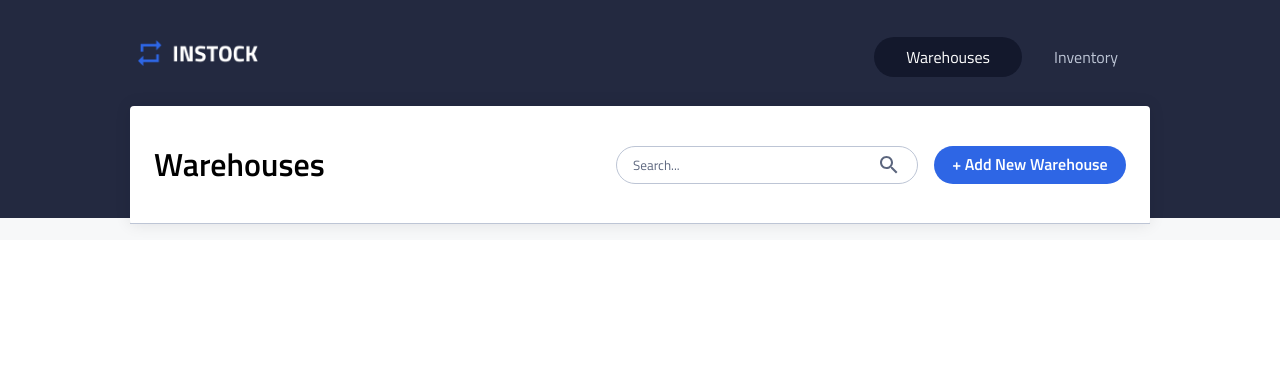
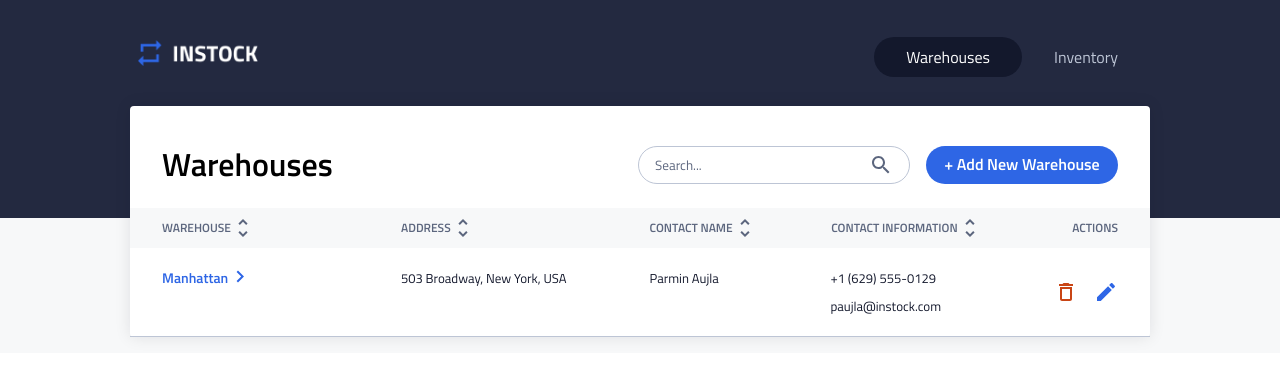
Before and after one commit to akashchauhan96/elaine-instock, a React (Create React App) app: page / in a window 1280 px wide. Shown: the top 382 px of the page. Built offline with nearby package versions, Linux system fonts and the light colour scheme.

Commit message:
add responsive table components

```diff
--- a/src/Components/WarehouseListHeader/WarehouseListHeader.scss
+++ b/src/Components/WarehouseListHeader/WarehouseListHeader.scss
@@ -3,18 +3,22 @@
 @use '../../assets/styles/partials/mixins' as *;
 
 .warehouseListHeader {
-    padding: 0 1.5rem 1rem;
-    border-bottom: 1px $accent-colour solid;
+    padding: 0 1.5rem 1rem 1.5rem;
     display: flex;
     flex-direction: column;
 
     @include tablet {
         flex-direction: row;
         justify-content: space-between;
+        padding: 0 2rem 1.5rem 2rem;
     }
 
     &__title {
         margin: 0 0 1.5rem 0;
+
+        @include tablet {
+            margin: 0;
+        }
     }
 
     &__container {
@@ -23,7 +27,7 @@
             display: flex;
             justify-content: flex-end;
             width: 65%;
-            max-width: 31.875rem;
+            max-width: 30rem;
         }
     }
 
@@ -49,6 +53,7 @@
 
         @include tablet {
             height: 2.375rem;
+            margin-bottom: 0;
         }
     }
 
--- a/src/Components/WarehouseListItem/WarehouseListItem.jsx
+++ b/src/Components/WarehouseListItem/WarehouseListItem.jsx
@@ -1,35 +1,40 @@
 import './WarehouseListItem.scss';
+import deleteIcon from '../../assets/icons/delete_outline-24px.svg';
+import editIcon from '../../assets/icons/edit-24px.svg';
 import rightChevron from '../../assets/icons/chevron_right-24px.svg';
 
 function WarehouseListItem() {
     return (
         <div className='warehouseListItem'>
-            <div className='warehouseListItem__container'>
-                <div className='warehouseListItem__info'>
-                    <h3 className='warehouseListItem__title'>Warehouse</h3>
-                    <div>
-                        <p className='warehouseListItem__detail'></p>
-                        <img src={rightChevron} alt="Right Chevron Icon"/>
+            <div className='warehouseListItem__container warehouseListItem__container--first'>
+                <div className='warehouseListItem__info warehouseListItem__info--first'>
+                    <h4 className='warehouseListItem__title'>Warehouse</h4>
+                    <div className='warehouseListItem__nameWrapper'>
+                        <h3 className='warehouseListItem__name'>Manhattan</h3>
+                        <img src={rightChevron} alt="Right Chevron Icon" />
                     </div>
                 </div>
-                <div className='warehouseListItem__info'>
-                    <h3 className='warehouseListItem__title'>Address</h3>
-                    <p className='warehouseListItem__detail'></p>
+                <div className='warehouseListItem__info warehouseListItem__info--second'>
+                    <h4 className='warehouseListItem__title'>Address</h4>
+                    <p className='warehouseListItem__detail'>503 Broadway, New York, USA</p>
                 </div>
             </div>
-            <div className='warehouseListItem__container'>
-                <div className='warehouseListItem__info'>
-                    <h3 className='warehouseListItem__title'>Contact Name</h3>
-                    <p className='warehouseListItem__detail'></p>
+            <div className='warehouseListItem__container warehouseListItem__container--second'>
+                <div className='warehouseListItem__info  warehouseListItem__info--third'>
+                    <h4 className='warehouseListItem__title'>Contact Name</h4>
+                    <p className='warehouseListItem__detail'>Parmin Aujla</p>
                 </div>
-                <div className='warehouseListItem__info'>
-                    <h3 className='warehouseListItem__title'>Contact Information</h3>
-                    <p className='warehouseListItem__detail'></p>
-                    <p className='warehouseListItem__detail'></p>
+                <div className='warehouseListItem__info warehouseListItem__info--fourth'>
+                    <h4 className='warehouseListItem__title'>Contact Information</h4>
+                    <p className='warehouseListItem__detail'>+1 (629) 555-0129</p>
+                    <p className='warehouseListItem__detail'>paujla@instock.com</p>
                 </div>
             </div>
-            <img />
-            <img />
+            <div className='warehouseListItem__icons'>
+                <img className='warehouseListItem__icon' src={deleteIcon} alt='Delete Icon' />
+                <img className='warehouseListItem__icon' src={editIcon} alt='Edit Icon' />
+            </div>
+
 
         </div>
     );
--- a/src/Components/WarehouseListItem/WarehouseListItem.scss
+++ b/src/Components/WarehouseListItem/WarehouseListItem.scss
@@ -0,0 +1,142 @@
+@use '../../assets/styles/partials/colours' as *;
+@use '../../assets/styles/partials/fonts' as *;
+@use '../../assets/styles/partials/mixins' as *;
+
+.warehouseListItem {
+    display: flex;
+    flex-wrap: wrap;
+    justify-content: space-between;
+    border-top: 1px $accent-colour solid;
+    padding: 1rem;
+
+    @include tablet {
+        padding: 1rem 2rem;
+        justify-content: flex-start;
+        border-top: none;
+        border-bottom: 1px $accent-colour solid;
+    }
+
+    &__container {
+        width: 50%;
+
+        @include tablet {
+            display: flex;
+        }
+
+        &--first {
+            @include tablet{
+                width: 41%;
+            }
+
+            @include desktop {
+                width: 51%;
+            }
+        }
+
+        &--second {
+            @include tablet {
+                width: 49%;
+            }
+
+            @include desktop {
+                width: 43%;
+            }
+        }
+    }
+
+    &__info {
+        margin-bottom: 1rem;
+
+        @include tablet {
+            margin: 0;
+        }
+
+        &--first {
+            @include tablet {
+                width: 58.5%;
+            }
+            @include desktop {
+                width: 49%;
+            }
+
+        }
+
+        &--second {
+            @include tablet {
+                width: 41.5%;
+            }
+            @include desktop {
+                width: 51%;
+            }
+        }
+
+        &--third {
+            @include tablet {
+                width: 39%;
+            }
+            @include desktop {
+                width: 44%;
+            }
+        }
+
+        &--fourth {
+            @include tablet {
+                width: 61%;
+            }
+            @include desktop {
+                width: 56%;
+            }
+        }
+    }
+
+    &__title {
+        color: $header-colour;
+        margin-bottom: .25rem;
+
+        @include tablet {
+            display: none;
+        }
+    }
+
+    &__nameWrapper {
+        display: flex;
+        justify-content: flex-start;
+    }
+
+    &__name {
+        color: $button-colour;
+        padding-top: 0.2rem;
+
+        @include tablet {}
+    }
+
+    &__detail {
+        font-size: .8125rem;
+        color: $global-text-colour;
+
+        @include tablet {}
+    }
+
+    &__icons {
+        display: flex;
+        justify-content: space-between;
+        width: 100%;
+
+        @include tablet {
+            width: 10%;
+            justify-content: flex-end;
+        }
+
+        @include desktop {
+            width: 6%;
+        }
+    }
+
+    &__icon {
+        width: 1.5rem;
+
+        @include tablet {
+            margin-left: 1rem;
+        }
+    }
+}
--- a/src/Components/WarehouseListTable/WarehouseListTable.jsx
+++ b/src/Components/WarehouseListTable/WarehouseListTable.jsx
@@ -1,28 +1,40 @@
-import './WarehouseListTable';
+import './WarehouseListTable.scss';
 import WarehouseListItem from '../WarehouseListItem/WarehouseListItem';
+import sortIcon from '../../assets/icons/sort-24px.svg'
+import { useEffect } from 'react';
 
 function WarehouseListTable() {
+
+    useEffect(() => {
+
+    }, []);
+
     return (
-        <div>
-            <div>
-                <h3>Warehouse</h3>
-                <img src="" alt="" />
+        <>
+            <div className='warehouseListTable'>
+                <div className='warehouseListTable__column warehouseListTable__column--first'>
+                    <h4>Warehouse</h4>
+                    <img src={sortIcon} alt="Sort Icon" />
+                </div>
+                <div className='warehouseListTable__column warehouseListTable__column--second'>
+                    <h4>Address</h4>
+                    <img src={sortIcon} alt="Sort Icon" />
+                </div>
+                <div className='warehouseListTable__column warehouseListTable__column--third'>
+                    <h4>Contact Name</h4>
+                    <img src={sortIcon} alt="Sort Icon" />
+                </div>
+                <div className='warehouseListTable__column warehouseListTable__column--fourth'>
+                    <h4>Contact Information</h4>
+                    <img src={sortIcon} alt="Sort Icon" />
+                </div>
+                <div className='warehouseListTable__column warehouseListTable__column--fifth'>
+                    <h4>Actions</h4>
+                </div>
             </div>
-            <div>
-                <h3>Address</h3>
-                <img src="" alt="" />
-            </div>
-            <div>
-                <h3>Contact Name</h3>
-                <img src="" alt="" />
-            </div>
-            <div>
-                <h3>Contact Information</h3>
-                <img src="" alt="" />
-            </div>
-            <h3></h3>
+            <WarehouseListItem />
+        </>
 
-        </div>
     );
 }
 
--- a/src/Components/WarehouseListTable/WarehouseListTable.scss
+++ b/src/Components/WarehouseListTable/WarehouseListTable.scss
@@ -0,0 +1,72 @@
+@use '../../assets/styles/partials/colours' as *;
+@use '../../assets/styles/partials/fonts' as *;
+@use '../../assets/styles/partials/mixins' as *;
+
+.warehouseListTable {
+    display: none;
+
+    @include tablet {
+        padding: 0 2rem;
+        display: flex;
+        justify-content: space-between;
+        align-items: center;
+        background-color: $light-background-colour;
+        height: 2.5rem;
+    }
+
+
+    &__column {
+
+        @include tablet {
+            display: flex;
+            align-items: center;
+            text-transform: uppercase;
+            color: $header-colour;
+
+        }
+
+        &--first {
+            width: 24%;
+
+            @include desktop {
+                width: 25%;
+            }
+        }
+
+        &--second {
+            width: 17%;
+
+            @include desktop {
+                width: 26%;
+            }
+        }
+
+        &--third {
+            width: 19%;
+
+            @include desktop {
+                width: 19%;
+            }
+        }
+
+        &--fourth {
+            width: 30%;
+
+            @include desktop {
+                width: 24%;
+            }
+        }
+
+        &--fifth {
+            justify-content: flex-end;
+            width: 10%;
+
+            @include desktop {
+                width: 6%;
+            }
+        }
+
+
+
+    }
+}
--- a/src/pages/WarehouseList/WarehouseList.jsx
+++ b/src/pages/WarehouseList/WarehouseList.jsx
@@ -1,9 +1,13 @@
 import WarehouseListHeader from "../../Components/WarehouseListHeader/WarehouseListHeader";
+import WarehouseListTable from "../../Components/WarehouseListTable/WarehouseListTable";
 
 
 function WarehouseList() {
   return (
-    <WarehouseListHeader/>
+    <>
+      <WarehouseListHeader />
+      <WarehouseListTable />
+    </>
   );
 
 }
```
